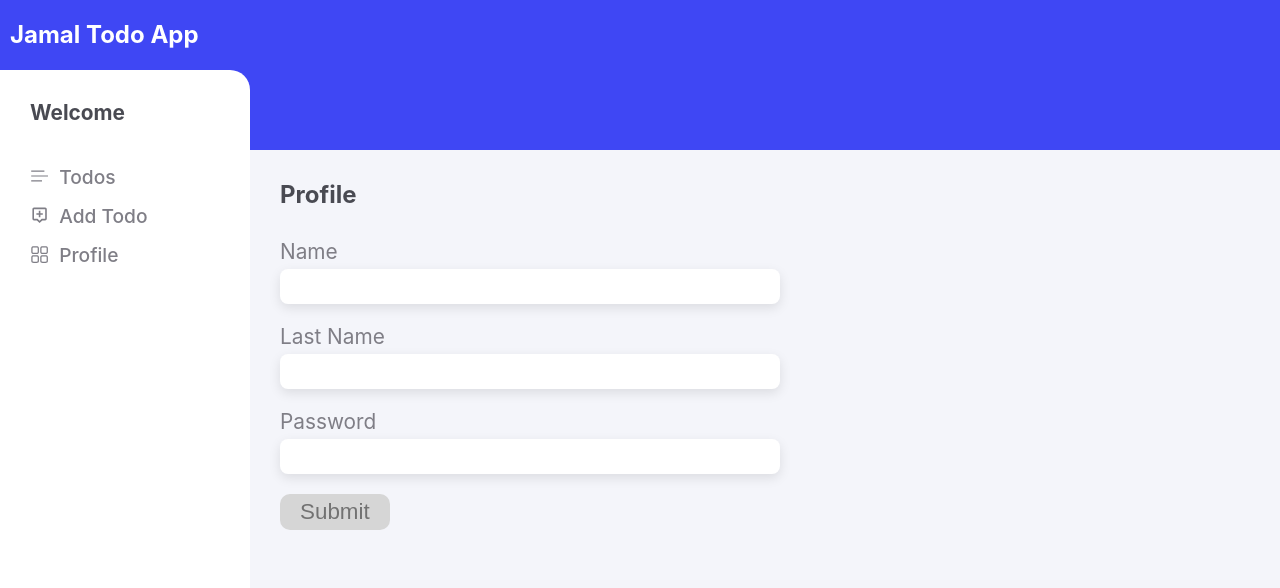
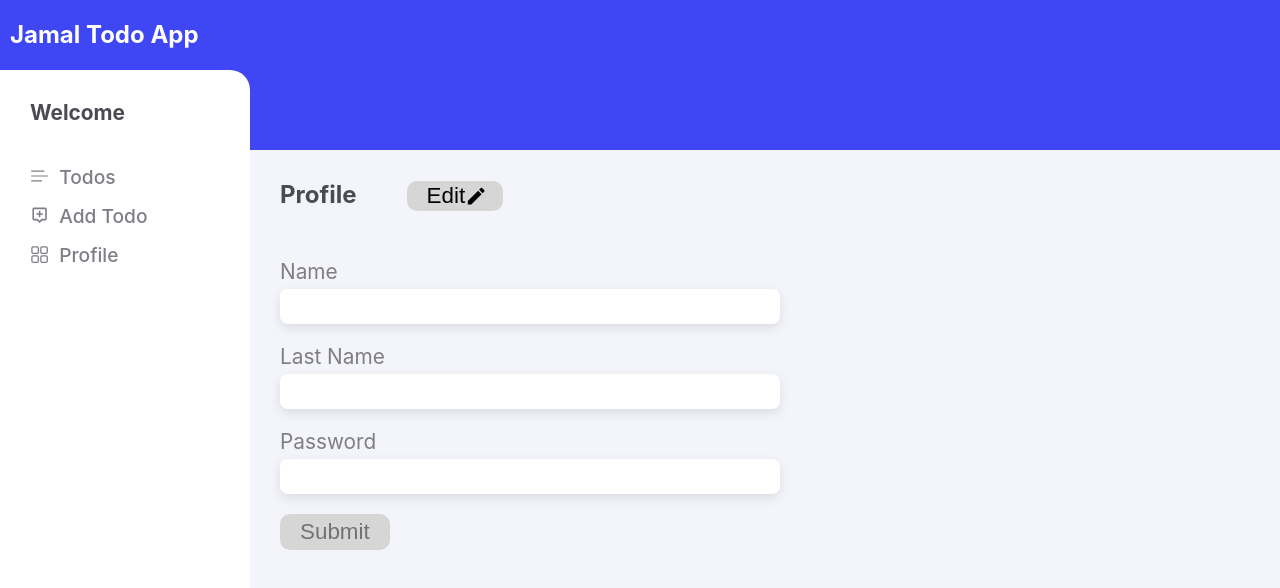
Before and after one commit to jamalshamsi1988/todo-nextjs, a Next.js app in the folder todo/: page /profile in a window 1280 px wide. Shown: the top 588 px of the page. Built offline with nearby package versions, Linux system fonts and the light colour scheme; no server answers.

Commit message:
create edit profile api

```diff
--- a/todo/components/template/ProfilePage.js
+++ b/todo/components/template/ProfilePage.js
@@ -1,8 +1,8 @@
 import { useEffect, useState } from "react";
-import { CgProfile } from "react-icons/cg";
+import { MdModeEdit } from "react-icons/md";
+
 import ProfileForm from "../module/ProfileForm";
 import ProfileData from "../module/ProfileData";
-
 const ProfilePage = () => {
   const [name, setName] = useState("");
   const [lastName, setLastName] = useState("");
@@ -27,11 +27,28 @@ const ProfilePage = () => {
       headers: { "Content-Type": "application/json" },
     });
     const data = await res.json();
-    console.log(data)
+    console.log(data);
+  };
+
+  const editHandler = async () => {
+    const res = await fetch(`/api/profileId/${user._id}`, {
+      method: "PATCH",
+      body: JSON.stringify({ name, lastName }),
+      headers: { "Content-Type": "application/json" },
+    });
+    const data = await res.json();
+    console.log(data);
   };
   return (
     <div className="profile-form">
-      <h2>Profile</h2>
+      <div className="profile-form__headr">
+
+        <h2>Profile</h2>
+        <button onClick={editHandler}>
+          {" "}
+          Edit <MdModeEdit />
+        </button>
+      </div>
       {data ? (
         <ProfileData data={data} />
       ) : (
--- /dev/null
+++ b/todo/src/pages/api/[...profileId].js
@@ -0,0 +1,40 @@
+import { getSession } from "next-auth/react";
+import connectDB from "../../../utils/connectDB";
+import User from "../../../model/User";
+
+export async function handler(req, res) {
+  if (req.method !== "PATCH") return;
+  try {
+    await connectDB();
+  } catch (error) {
+    console.log(error);
+    return res
+      .status(500)
+      .json({ status: "failed", message: "Error in connected DB" });
+  }
+  const body = await req.json();
+  const { name, lastName } = body;
+
+  const session = await getSession({ req });
+  if (!session) {
+    return res
+      .status(401)
+      .json({ status: "failed", message: "You are not logged in !" });
+  }
+
+
+  const user = await User.findOne({ _id:profileId });
+  if (!user._id.equals(user.userId)) {
+    return res
+      .status(404)
+      .json({ status: "failed", message: "User doesn't existed!" });
+  }
+
+  user.name = name;
+  user.lastName = lastName;
+  user.save();
+  console.log(user);
+  return res
+    .status(200)
+    .json({ status: "success", message: "Profile is update" });
+}
--- a/todo/src/styles/globals.css
+++ b/todo/src/styles/globals.css
@@ -194,7 +194,18 @@ button {
 .profile-form {
   padding: 20px;
 }
+.profile-form__headr{
+  display: flex;
+  align-items: baseline;
+}
+.profile-form__headr button{
+ margin-left: 50px;
+ height: 30px;
+ color: black;
+ padding-right: 15px;
+ font-weight: 100;
 
+}
 .profile-form__input {
   margin-top: 20px;
 }
```
